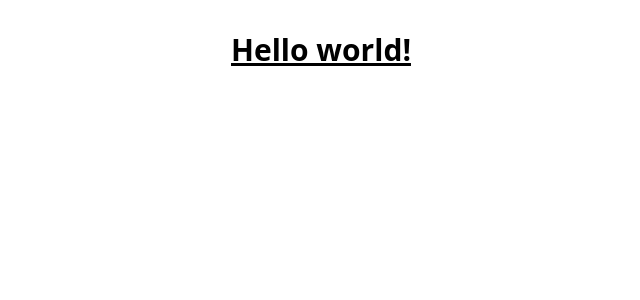
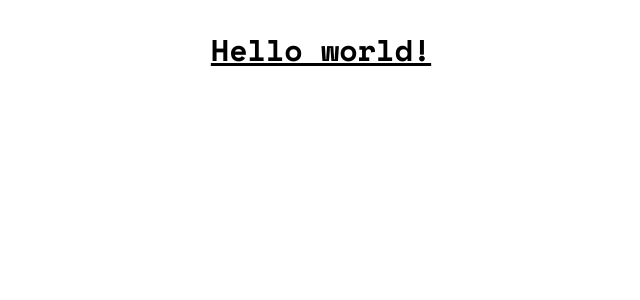
Before and after one commit to duncan-chege/tip-calculator, a React (Vite) app: page / in a window 1280 px wide. Shown: the top 300 px of the page, without its empty margins (319-959 px from the left). Built offline with nearby package versions, Linux system fonts and the light colour scheme.

Commit message:
add a font family for the whole project

```diff
--- a/src/index.css
+++ b/src/index.css
@@ -1,3 +1,11 @@
+@import url('https://fonts.googleapis.com/css2?family=Space+Mono:ital,wght@0,400;0,700;1,400;1,700&display=swap');
+
 @tailwind base;
 @tailwind components;
 @tailwind utilities;
+
+@layer base {
+  html {
+    font-family: "Space Mono", monospace;
+  }
+}
```
